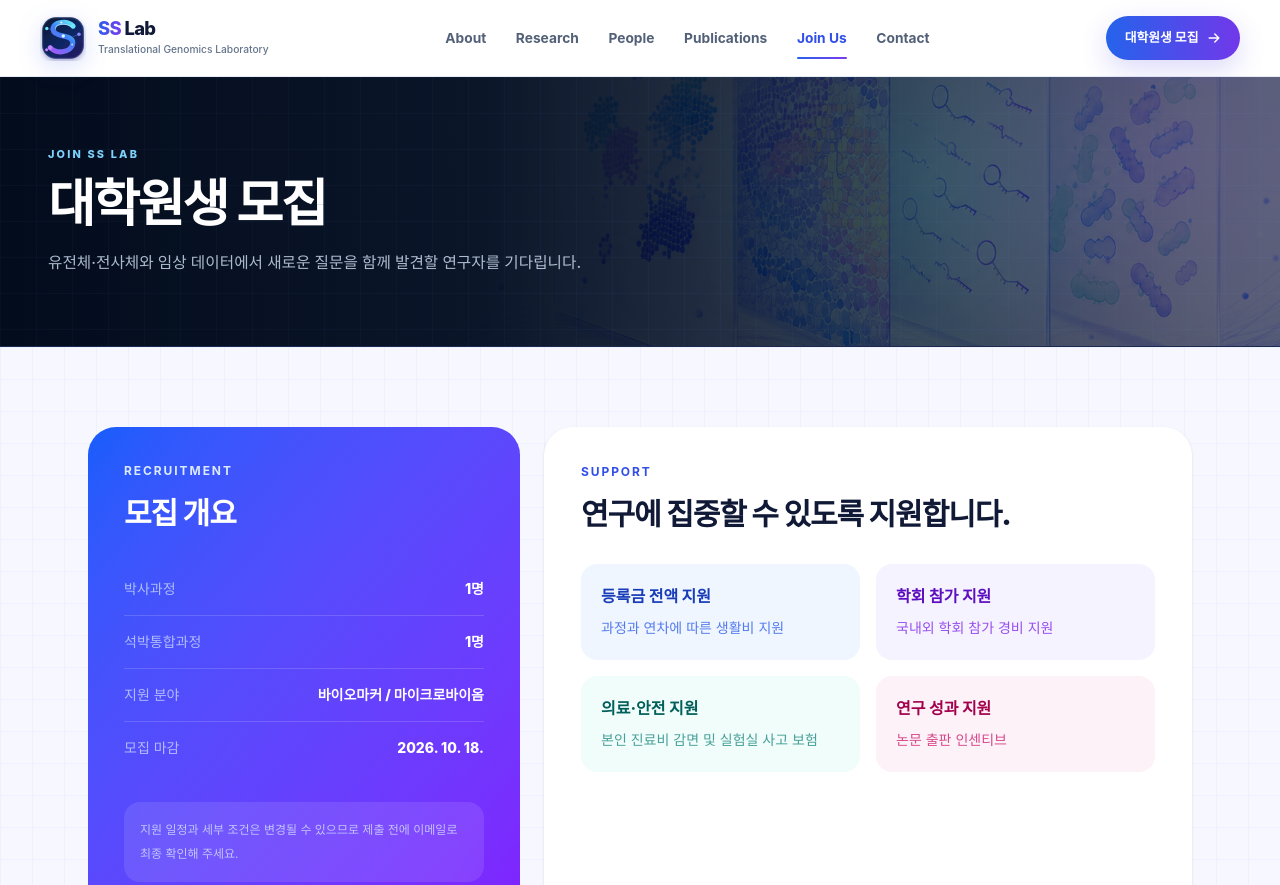
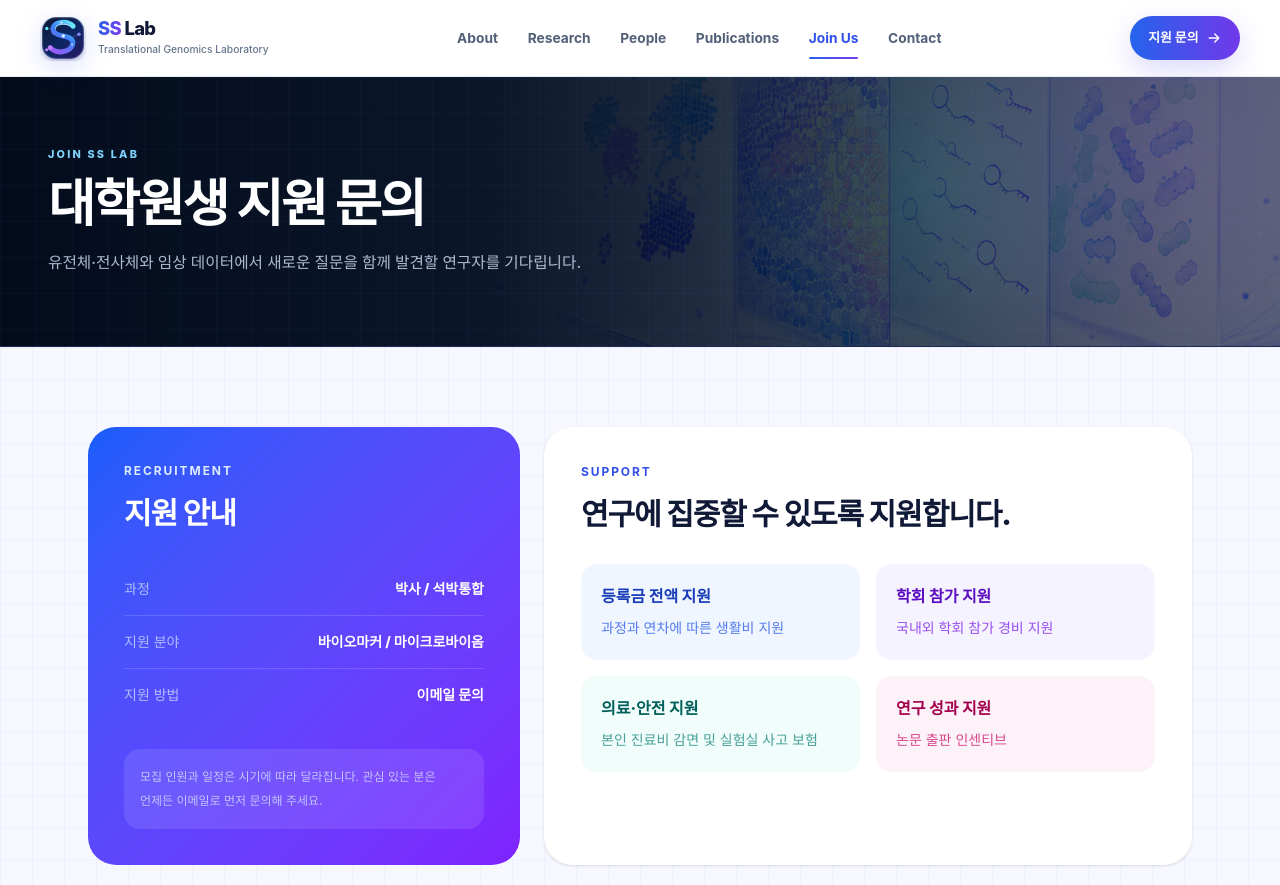
Before and after one commit to catholicsslab/catholicsslab.github.io, a plain HTML site: page join.html in a window 1280 px wide. Shown: the top 885 px of the page. Drawn offline with nearby package versions, Linux system fonts and the light colour scheme; a web font is replaced by a local one.

Commit message:
Switch recruitment to open inquiry after 2026-10-18 deadline
Co-Authored-By: Claude Opus 5.5 <noreply@anthropic.com>

```diff
--- a/join.html
+++ b/join.html
@@ -3,9 +3,9 @@
   <head>
     <meta charset="UTF-8" />
     <meta name="viewport" content="width=device-width, initial-scale=1.0" />
-    <meta name="description" content="질병유전체연구실 2027학년도 전기 대학원생 모집 안내." />
+    <meta name="description" content="질병유전체연구실 대학원생 지원 문의 안내." />
     <meta name="robots" content="index, follow" />
-    <title>대학원생 모집 | 질병유전체연구실 SS Lab</title>
+    <title>대학원생 지원 문의 | 질병유전체연구실 SS Lab</title>
     <link rel="canonical" href="https://catholicsslab.github.io/join.html" />
     <link rel="icon" href="./favicon.svg" type="image/svg+xml" />
     <link rel="preconnect" href="https://cdn.jsdelivr.net" crossorigin />
@@ -21,7 +21,7 @@
       <section class="subpage-hero">
         <div class="subpage-hero-inner">
           <p class="subpage-kicker">JOIN SS LAB</p>
-          <h1 class="subpage-title">대학원생 모집</h1>
+          <h1 class="subpage-title">대학원생 지원 문의</h1>
           <p class="subpage-description">유전체·전사체와 임상 데이터에서 새로운 질문을 함께 발견할 연구자를 기다립니다.</p>
         </div>
       </section>
@@ -31,14 +31,13 @@
           <div class="grid gap-6 lg:grid-cols-[0.8fr_1.2fr]">
             <aside class="rounded-[28px] bg-gradient-to-br from-blue-600 to-violet-600 p-7 text-white sm:p-9">
               <p class="text-xs font-bold tracking-[0.16em] text-blue-100">RECRUITMENT</p>
-              <h2 class="mt-4 text-3xl font-extrabold tracking-[-0.035em]">모집 개요</h2>
+              <h2 class="mt-4 text-3xl font-extrabold tracking-[-0.035em]">지원 안내</h2>
               <dl class="mt-8 divide-y divide-white/15 text-sm">
-                <div class="flex justify-between gap-5 py-4"><dt class="text-blue-100/70">박사과정</dt><dd class="font-extrabold">1명</dd></div>
-                <div class="flex justify-between gap-5 py-4"><dt class="text-blue-100/70">석박통합과정</dt><dd class="font-extrabold">1명</dd></div>
+                <div class="flex justify-between gap-5 py-4"><dt class="text-blue-100/70">과정</dt><dd class="text-right font-extrabold">박사 / 석박통합</dd></div>
                 <div class="flex justify-between gap-5 py-4"><dt class="text-blue-100/70">지원 분야</dt><dd class="text-right font-extrabold">바이오마커 / 마이크로바이옴</dd></div>
-                <div class="flex justify-between gap-5 py-4"><dt class="text-blue-100/70">모집 마감</dt><dd class="font-extrabold">2026. 10. 18.</dd></div>
+                <div class="flex justify-between gap-5 py-4"><dt class="text-blue-100/70">지원 방법</dt><dd class="text-right font-extrabold">이메일 문의</dd></div>
               </dl>
-              <p class="mt-7 rounded-2xl bg-white/10 p-4 text-xs leading-6 text-blue-100/75">지원 일정과 세부 조건은 변경될 수 있으므로 제출 전에 이메일로 최종 확인해 주세요.</p>
+              <p class="mt-7 rounded-2xl bg-white/10 p-4 text-xs leading-6 text-blue-100/75">모집 인원과 일정은 시기에 따라 달라집니다. 관심 있는 분은 언제든 이메일로 먼저 문의해 주세요.</p>
             </aside>
 
             <div class="rounded-[28px] border border-white bg-white p-7 shadow-sm sm:p-9">
--- a/site.js
+++ b/site.js
@@ -44,7 +44,7 @@ if (headerMount) {
           ${desktopLinks}
         </nav>
         <a class="header-cta" href="./join.html">
-          대학원생 모집
+          지원 문의
           <svg width="16" height="16" viewBox="0 0 20 20" fill="none" aria-hidden="true"><path d="M4 10h12M11 5l5 5-5 5" stroke="currentColor" stroke-width="1.8" stroke-linecap="round" stroke-linejoin="round"/></svg>
         </a>
         <button class="menu-button" id="menu-button" type="button" aria-expanded="false" aria-controls="mobile-menu" aria-label="메뉴 열기">
```
Also changed, not shown: index.html (+2 -2 lines).
